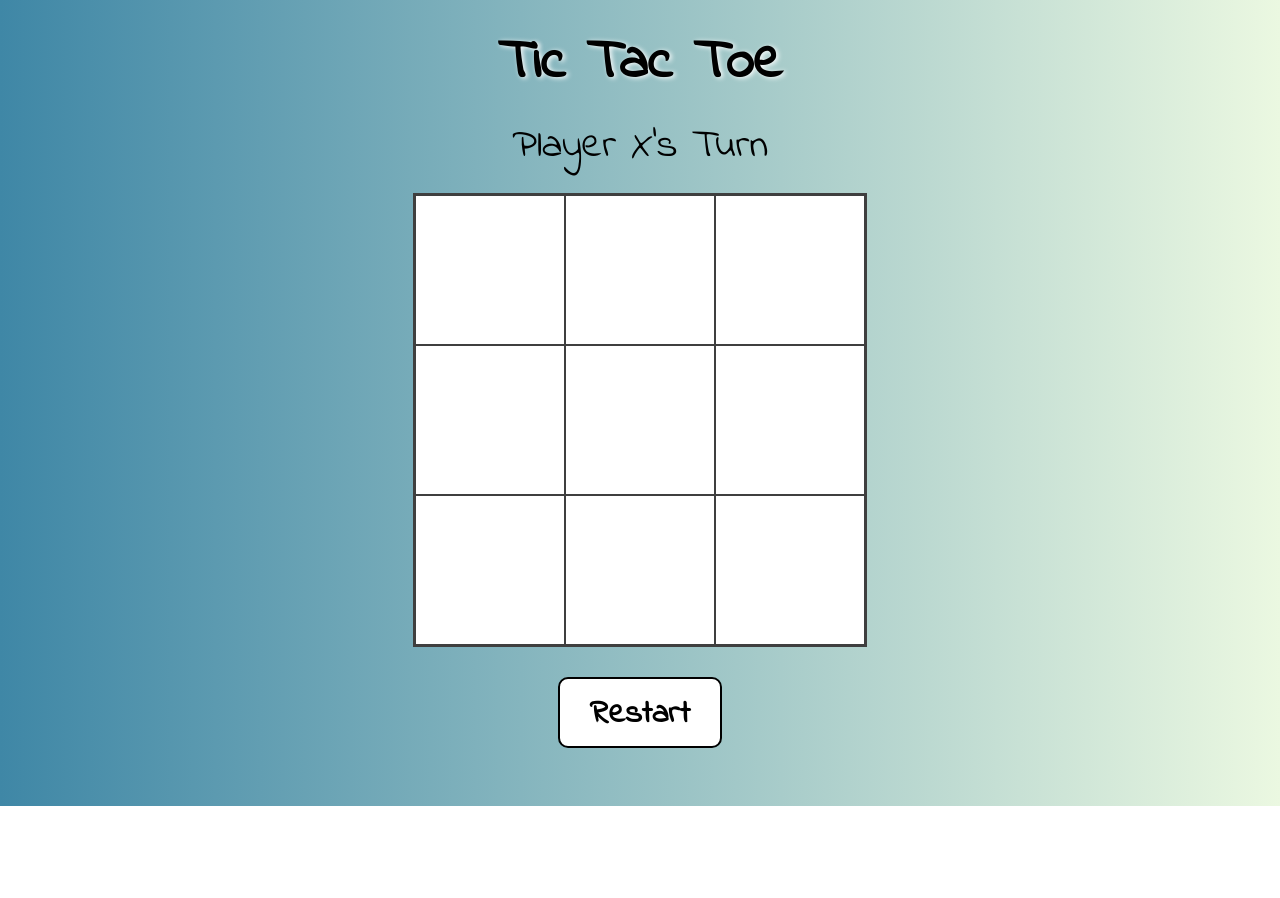
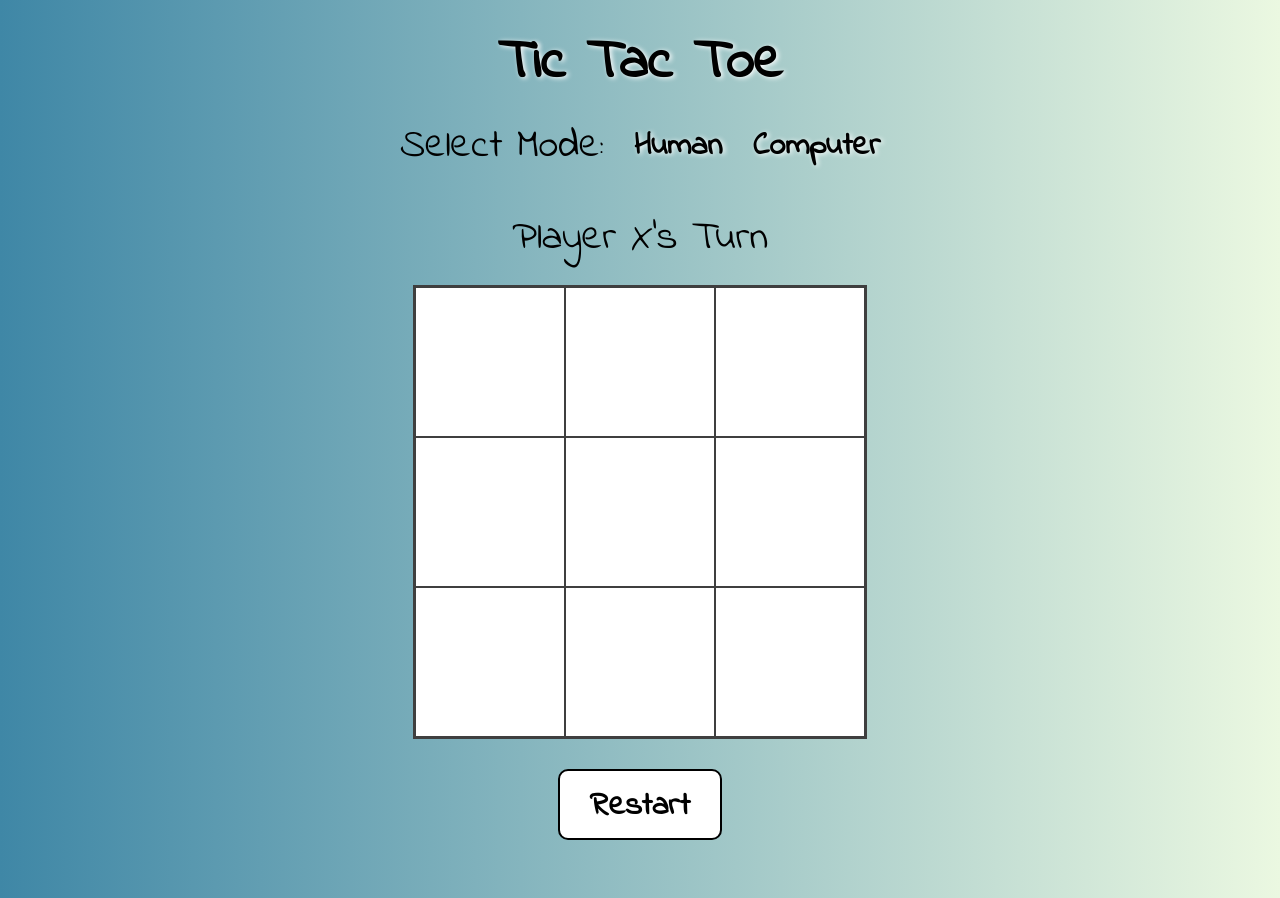
Before and after one commit to bogdanvolynets/tic_tac_toe, a website built with webpack: page dist/index.html in a window 1280 px wide. Before the commit the page ends 806 px from the top, so only its background shows below. Built offline with nearby package versions, Linux system fonts and the light colour scheme.

Commit message:
added gamemode option, still need to add js functionality to it

```diff
--- a/src/globals.scss
+++ b/src/globals.scss
@@ -9,24 +9,48 @@ body {
     margin-left: auto;
     margin-right: auto;
 }
-h1 { font-size: 3.5rem;
+h1 {
+    font-size: 3.5rem;
     text-align: center;
-    text-shadow: 2px 1px 5px #fff; }
-button { display: block;
-    font-size: 2rem;
-    padding: 12px 30px 8px;
-    margin: 30px auto;
-    border: 2px solid #000;
-    border-radius: 10px;
-    color: #000;
-    font-family: 'Indie Flower', cursive;
-    font-weight: 700;
-    background: #fff;
-    outline: 0;
-    cursor: pointer; }
-span {
-    display: block;
+    text-shadow: 2px 1px 5px #fff;
+}
+.players-turn {
     font-size: 2.5rem;
     text-align: center;
     margin-top: 20px;
 }
+.btn {
+    display: block;
+    color: #000;
+    font-family: 'Indie Flower', cursive;
+    font-weight: 700;
+    outline: 0;
+    cursor: pointer;
+    &__player {
+        font-size: 2rem;
+        text-shadow: 2px 1px 5px #fff;
+        background: transparent;
+        border: none;
+        &:hover {
+            text-decoration: underline;
+        }
+    }
+    &__restart {
+        font-size: 2rem;
+        padding: 12px 30px 8px;
+        margin: 30px auto;
+        border: 2px solid #000;
+        border-radius: 10px;
+        background: #fff;
+    }
+}
+.gamemode {
+    display: flex;
+    justify-content: space-between;
+    max-width: 480px;
+    margin: 20px auto 40px;
+    &__text {
+        font-size: 2.5rem;
+        text-align: center;
+    }
+}
--- a/src/index.js
+++ b/src/index.js
@@ -13,12 +13,12 @@ const gameBoard = (() => {
     const getField = (index) => board[index];
 
     const reset = () => {
-        for(let i=0; i<board.length; i++) {
+        for(let i = 0; i < board.length; i++) {
             board[i] = '';
         }
     }
 
-    return {board, setField, getField, reset};
+    return { setField, getField, reset };
 })();
 
 const displayController = (() => {
@@ -52,16 +52,18 @@ const displayController = (() => {
         }
     }
 
-    restartBtn.addEventListener('click', () => {
+    const restartGame = () => {
         gameBoard.reset();
         gameController.setNewRound();
         playersMove.textContent = `Player X's Turn`;
         for (let i=0; i<cells.length; i++) {
             cells[i].textContent = '';
         }
-    });
+    }
 
-    return { setPlayersMoveText };
+    restartBtn.addEventListener('click', restartGame);
+
+    return { setPlayersMoveText, restartGame };
 })();
 
 const gameController = (() => {
@@ -120,3 +122,21 @@ const gameController = (() => {
 
     return { getSign, getWinnerSign, setNewRound, gameOver };
 })();
+
+const gameMode = (() => {
+    const humanMode = document.querySelector('#humanMode');
+    const aiMode = document.querySelector('#AIMode');
+    const getGameMode = (mode = 'human') => mode;
+
+    humanMode.addEventListener('click', () => {
+        displayController.restartGame();
+        getGameMode('human');
+    });
+
+    aiMode.addEventListener('click', () => {
+        displayController.restartGame();
+        getGameMode('ai');
+    });
+
+    return { getGameMode };
+})();
```
Also changed, not shown: dist/index.html, dist/main.js, dist/styles.css, 2 other files.
